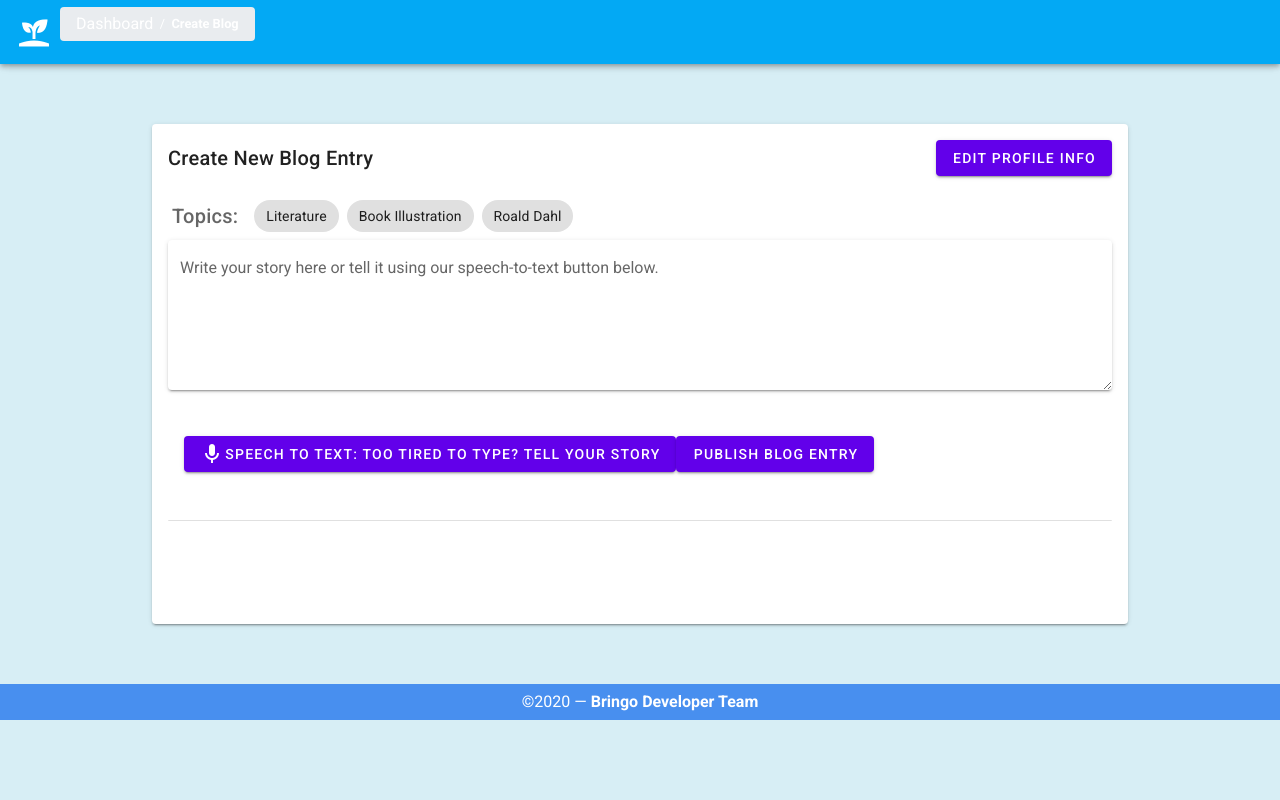
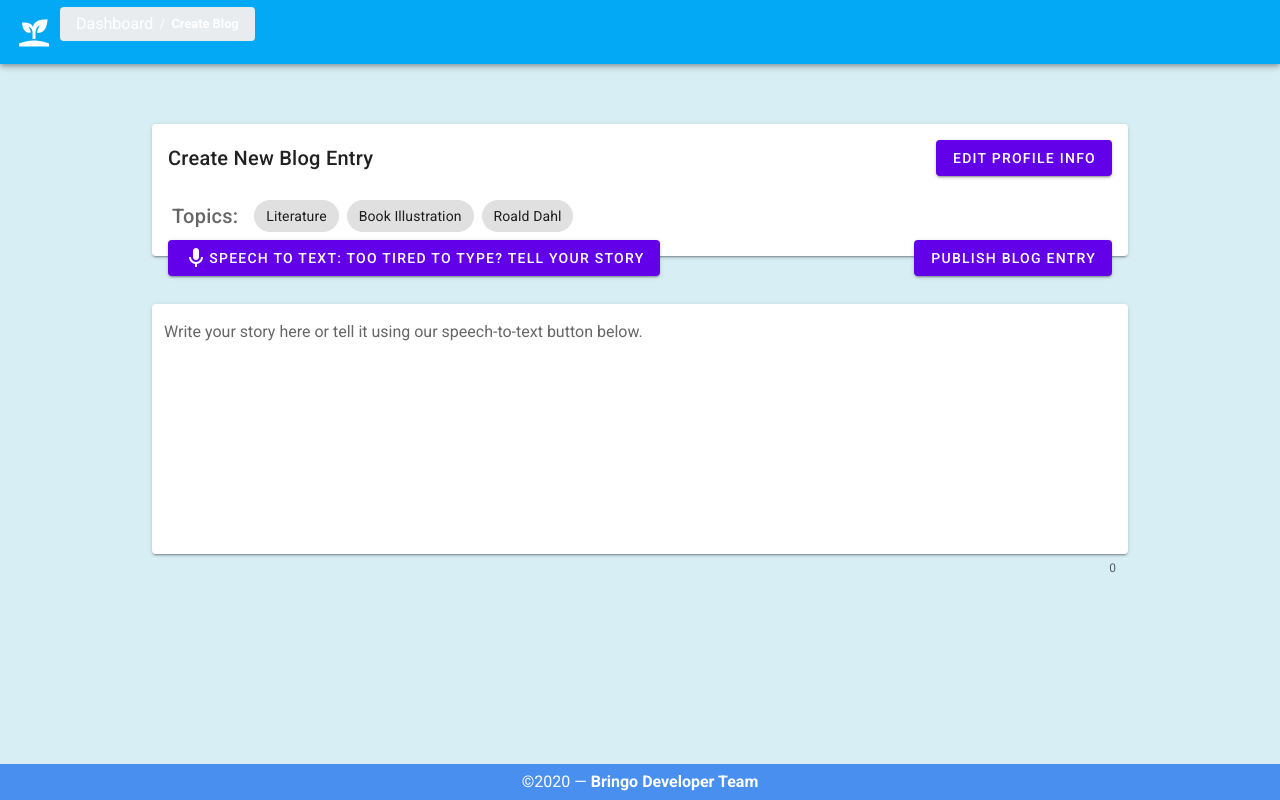
Before and after one commit to joyliu-q/Bringo, a Vue app in the folder bringo/: page /create_blog in a window 1280 px wide. Built offline with nearby package versions, Linux system fonts and the light colour scheme.

Commit message:
modify footer and changed blog layout

```diff
--- a/bringo/src/components/Footer.vue
+++ b/bringo/src/components/Footer.vue
@@ -1,7 +1,7 @@
 <template>
   <v-footer
     height="auto"
-    color="primary lighten-1"
+    color="primary lighten-1" app
   >
   <v-spacer></v-spacer>
     <v-layout
--- a/bringo/src/views/CreateBlog.vue
+++ b/bringo/src/views/CreateBlog.vue
@@ -8,7 +8,7 @@
                         :loading="loading"
                         class="mx-auto my-12"
                         max-width="1000"
-                        height = "500px"
+                        height = "auto"
                     >
                         <v-card-title>
                             Create New Blog Entry
@@ -51,16 +51,11 @@
                                     </v-fab-transition>
                                 </v-row>
                             </v-chip-group>
-                            <v-textarea
-                                solo
-                                name="input-7-4"
-                                label="Write your story here or tell it using our speech-to-text button below."
-                            ></v-textarea>
-                            <v-card-text>
                             <!--Speech to Text Button-->
                             <v-btn
                                 flat color="deep-purple accent-4 white--text"
                                 @click="toggleEdit()"
+                                style="float: left"
                             >
                                 <v-icon>{{ editProfile ? 'mdi-microphone-outline' : 'mdi-microphone'}}</v-icon>
                                 {{ editProfile ? 'Pause/Stop: I\'m Finished' : 'Speech to Text: Too Tired to Type? Tell Your Story' }}
@@ -68,15 +63,21 @@
                             <!--Publish Button-->
                             <v-btn
                                 flat color="deep-purple accent-4 white--text"
-                                    @click="toggleEdit()"
-                                    justify="right"
+                                style="float: right"
                             >
                                 Publish Blog Entry
                             </v-btn>
                         </v-card-text>
-                        </v-card-text>
-                        <v-divider class="mx-4"></v-divider>
                     </v-card>
+                    <v-textarea
+                        solo
+                        name="input-7-4"
+                        label="Write your story here or tell it using our speech-to-text button below."
+                        rows="10"
+                        auto-grow
+                        counter
+                        :value="comment"
+                    ></v-textarea>
                 </v-container>
             </v-content>
         </div>
```
Lines whose indentation alone changed are shown as unchanged.
